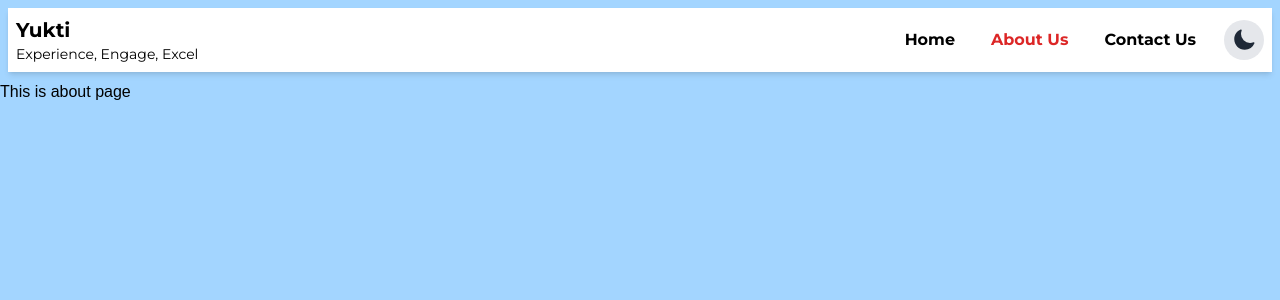
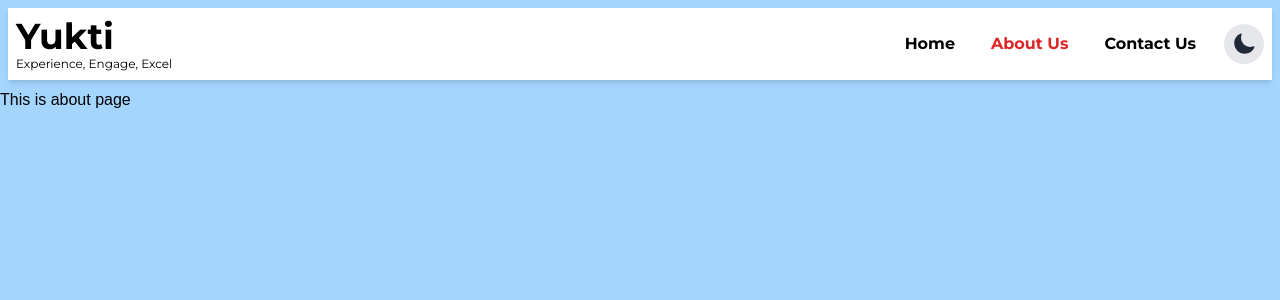
Before and after one commit to Eaman006/Yukti-website, a Next.js app in the folder my-app/: page /About in a window 1280 px wide. Shown: the top 300 px of the page. Built offline with nearby package versions, Linux system fonts and the light colour scheme.

Commit message:
logo changes

```diff
--- a/my-app/app/components/Navbar.js
+++ b/my-app/app/components/Navbar.js
@@ -20,8 +20,8 @@ const Navbar = () => {
 
   return (
     <div className={`m-2 p-2 flex justify-between items-center bg-white dark:bg-gray-900 text-black dark:text-white shadow-md ${myFont.className}`}>
-      <div className="text-xl font-bold">Yukti
-      <div className="text-sm font-normal">Experience, Engage, Excel</div>
+      <div className="text-4xl font-bold">Yukti
+      <div className="text-xs font-normal">Experience, Engage, Excel</div>
       </div>
 
 
```
